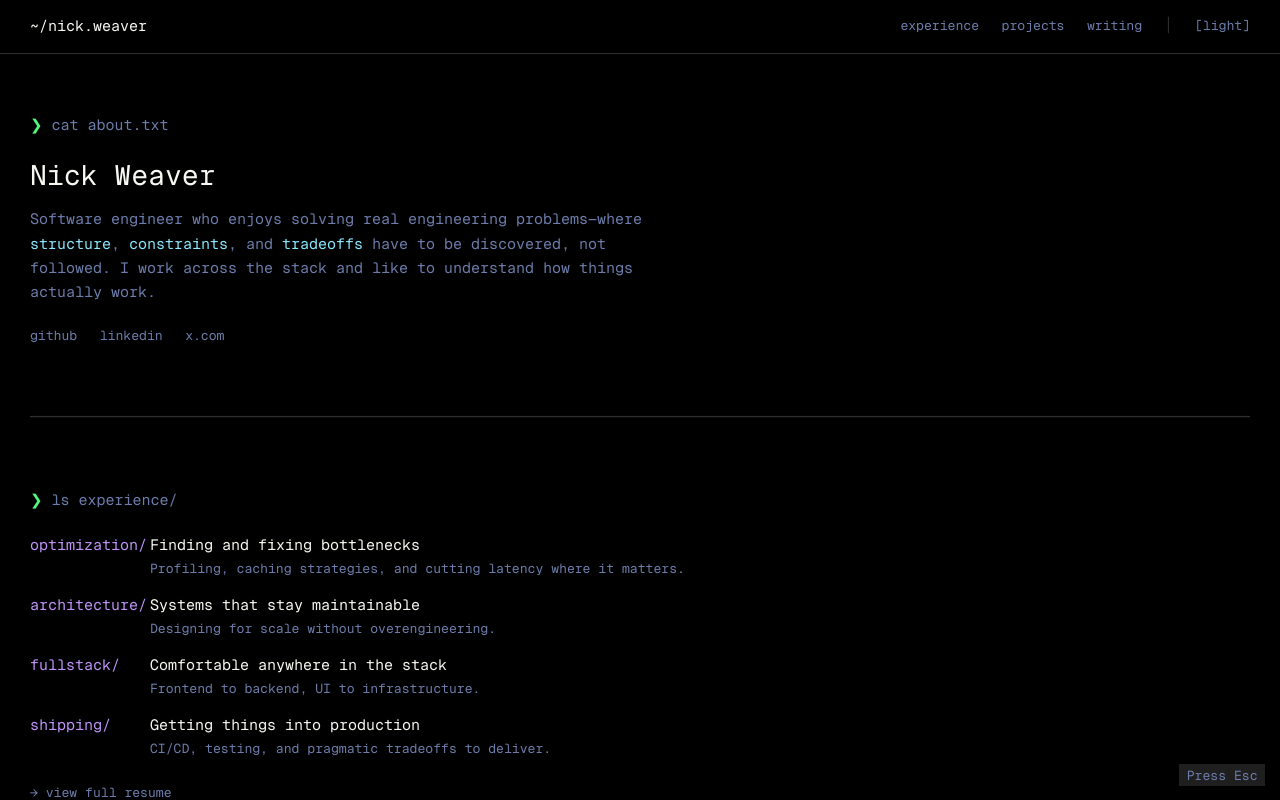
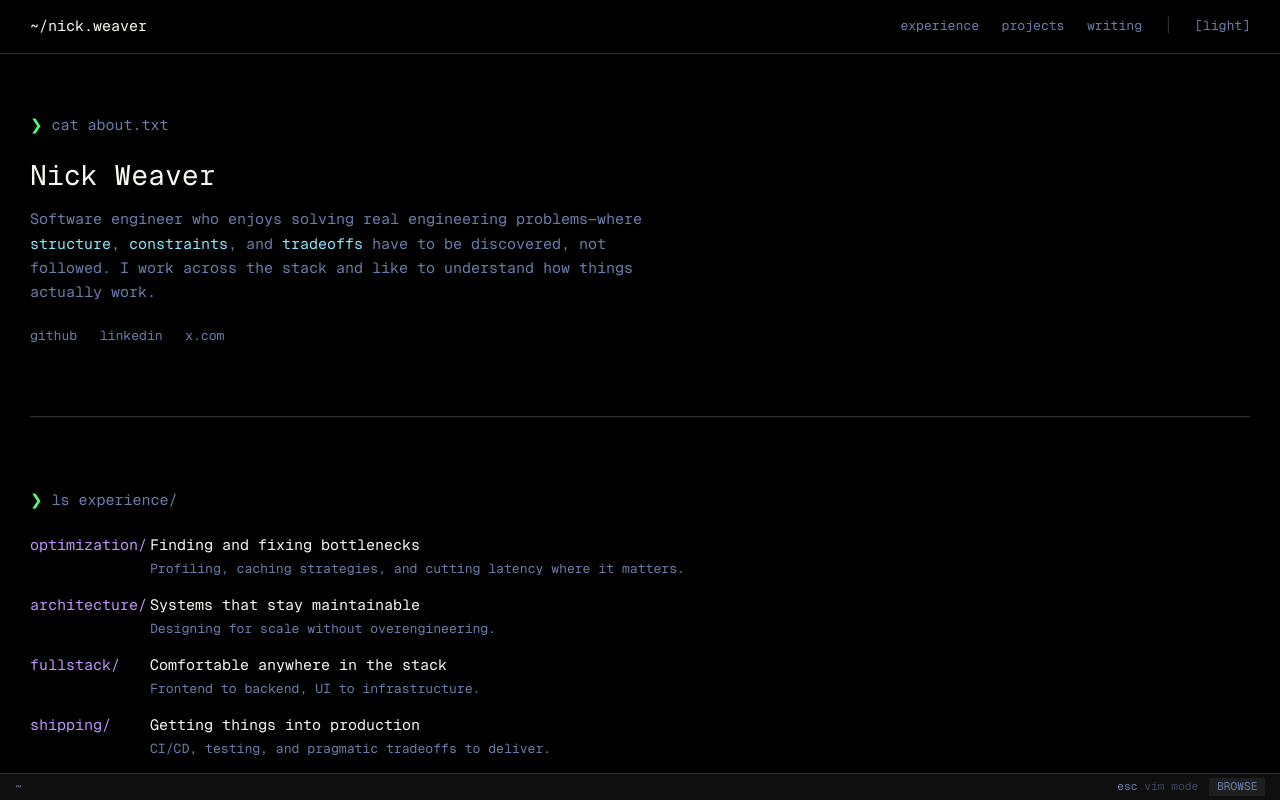
Before and after one commit to nickqweaver/nickweaver-dev, a Next.js app: page / in a window 1280 px wide. Shown: the top 800 px of the page. Built offline with nearby package versions, Linux system fonts and the light colour scheme.

Commit message:
feat: add comand status line

```diff
--- a/src/app/layout.tsx
+++ b/src/app/layout.tsx
@@ -30,7 +30,7 @@ export default function RootLayout({
             <div className="flex min-h-screen flex-col bg-background text-foreground">
               <Header />
               <div className="flex-1">{children}</div>
-              <footer className="border-t border-border">
+              <footer className="border-t border-border pb-8">
                 <div className="container py-6">
                   <div className="flex flex-col gap-2 text-sm text-muted-foreground">
                     <div className="flex items-center gap-6">
--- a/src/components/vim-mode/status-line.tsx
+++ b/src/components/vim-mode/status-line.tsx
@@ -1,21 +1,45 @@
 "use client"
 
 import { useVimMode } from "./vim-mode-context"
+import { usePathname } from "next/navigation"
 
 export function StatusLine() {
   const { mode } = useVimMode()
+  const pathname = usePathname()
+
+  const pathDisplay = pathname === "/" ? "~" : `~${pathname}`
 
   return (
-    <div className="fixed bottom-4 right-4 z-50 font-mono text-sm select-none">
-      {mode === "NORMAL" ? (
-        <span className="px-2 py-1 bg-dr-green/20 text-dr-green">
-          -- NORMAL --
-        </span>
-      ) : (
-        <span className="px-2 py-1 bg-muted text-muted-foreground">
-          Press Esc
-        </span>
-      )}
+    <div className="fixed bottom-0 left-0 right-0 z-50 border-t border-border bg-card text-xs font-mono">
+      <div className="flex h-7 items-center justify-between px-4">
+        <span className="text-muted-foreground">{pathDisplay}</span>
+        <div className="flex items-center gap-3">
+          {mode === "NORMAL" ? (
+            <>
+              <span className="text-muted-foreground hidden sm:inline">
+                j/k <span className="text-muted-foreground/50">nav</span>
+                <span className="mx-2 text-border">·</span>
+                enter <span className="text-muted-foreground/50">select</span>
+                <span className="mx-2 text-border">·</span>
+                g/G <span className="text-muted-foreground/50">top/end</span>
+                <span className="mx-2 text-border">·</span>
+                q <span className="text-muted-foreground/50">quit</span>
+              </span>
+              <span className="text-muted-foreground sm:hidden">
+                j/k · enter · q
+              </span>
+              <span className="bg-dr-green text-background px-2 py-0.5 font-bold">NORMAL</span>
+            </>
+          ) : (
+            <>
+              <span className="text-muted-foreground">
+                esc <span className="text-muted-foreground/50">vim mode</span>
+              </span>
+              <span className="bg-muted text-muted-foreground px-2 py-0.5">BROWSE</span>
+            </>
+          )}
+        </div>
+      </div>
     </div>
   )
 }
--- a/src/components/vim-mode/vim-mode-context.tsx
+++ b/src/components/vim-mode/vim-mode-context.tsx
@@ -244,8 +244,7 @@ export function VimModeProvider({ children }: { children: ReactNode }) {
         }
       } else {
         switch (e.key) {
-          case "i":
-          case "Escape":
+          case "q":
             e.preventDefault()
             exitNormalMode()
             break
```
